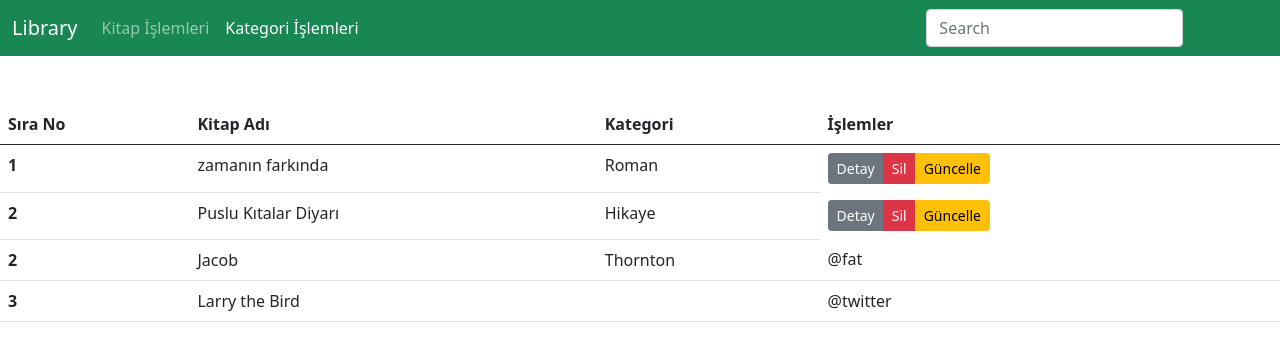
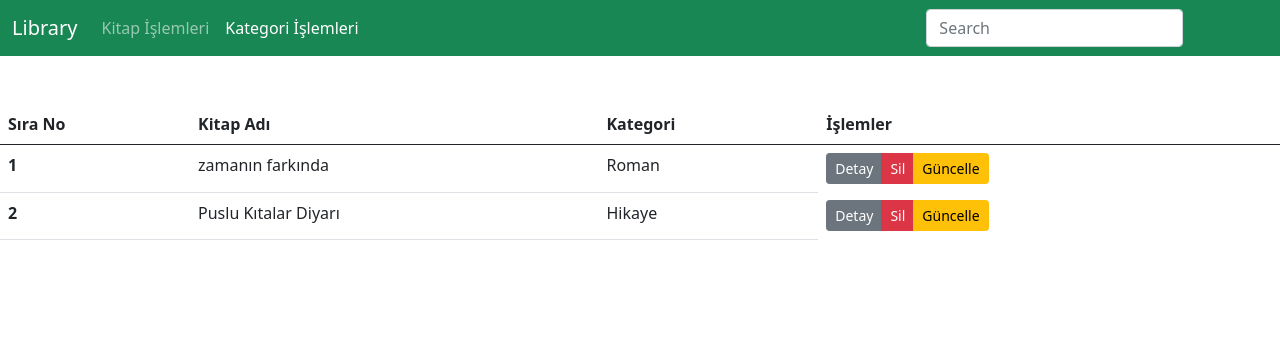
Before and after one commit to Huseyin-pektas/library-appp, a React (Create React App) app: page / in a window 1280 px wide. Shown: the top 350 px of the page. Built offline with nearby package versions, Linux system fonts and the light colour scheme; data requests are answered from the project's data file.

Commit message:
list boks oluşturuldu ve tablolar

```diff
--- a/src/component/ListBooks.js
+++ b/src/component/ListBooks.js
@@ -12,7 +12,7 @@
     return (
         <div>
             {booksState.books.length === 0 && (
-                <div className="my-5">
+                <div className="my-5 d-flex justify-content-center">
                     <div className="alert alert-danger" role="alert">
                         Gösterilecek bir kitap bulunmamaktadır.
                     </div>
@@ -46,17 +46,6 @@
                                         </tr>
                                     )
                                 })}
-                            <tr>
-                                <th scope="row">2</th>
-                                <td>Jacob</td>
-                                <td>Thornton</td>
-                                <td>@fat</td>
-                            </tr>
-                            <tr>
-                                <th scope="row">3</th>
-                                <td colspan="2">Larry the Bird</td>
-                                <td>@twitter</td>
-                            </tr>
                         </tbody>
                     </table>
                 </div>
```
